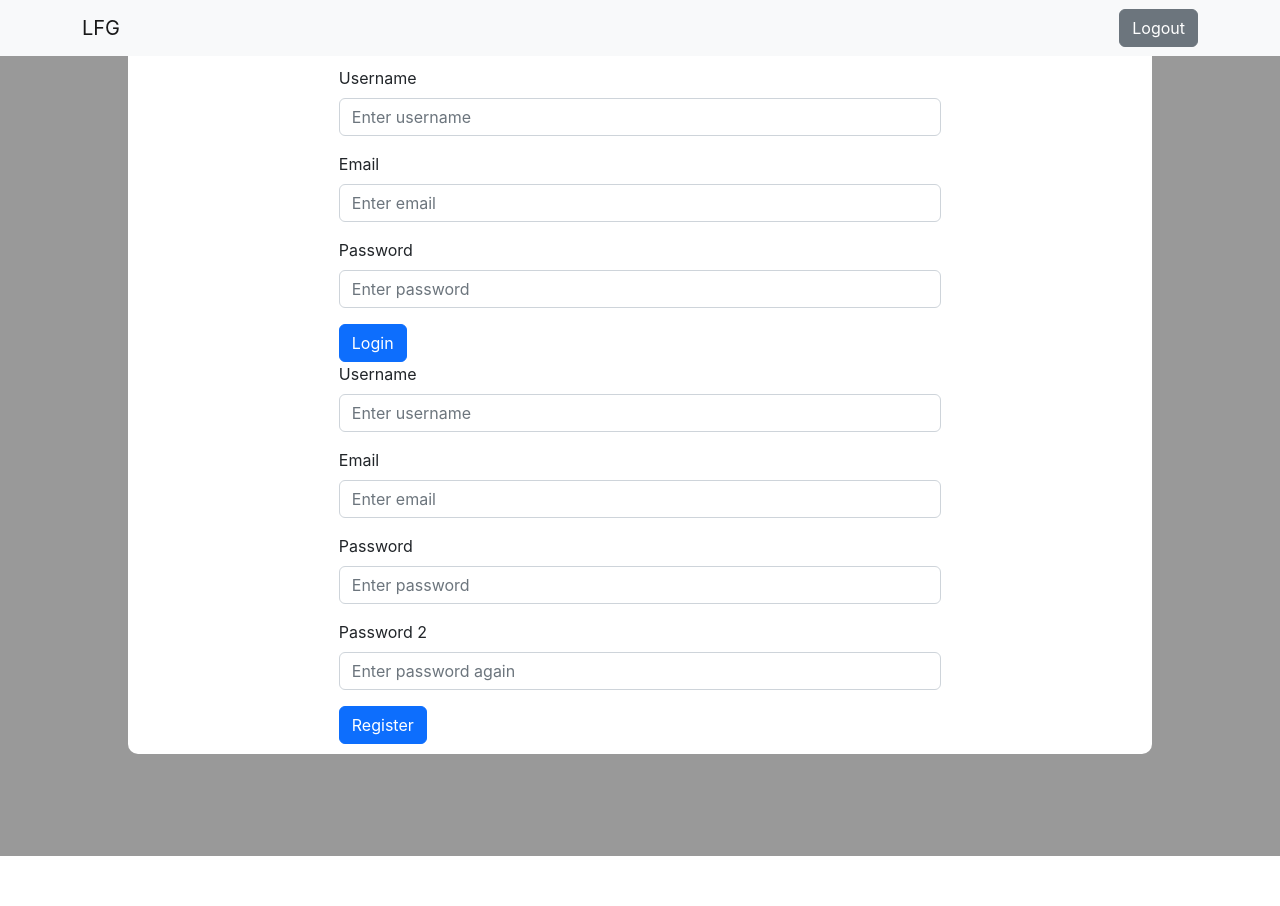
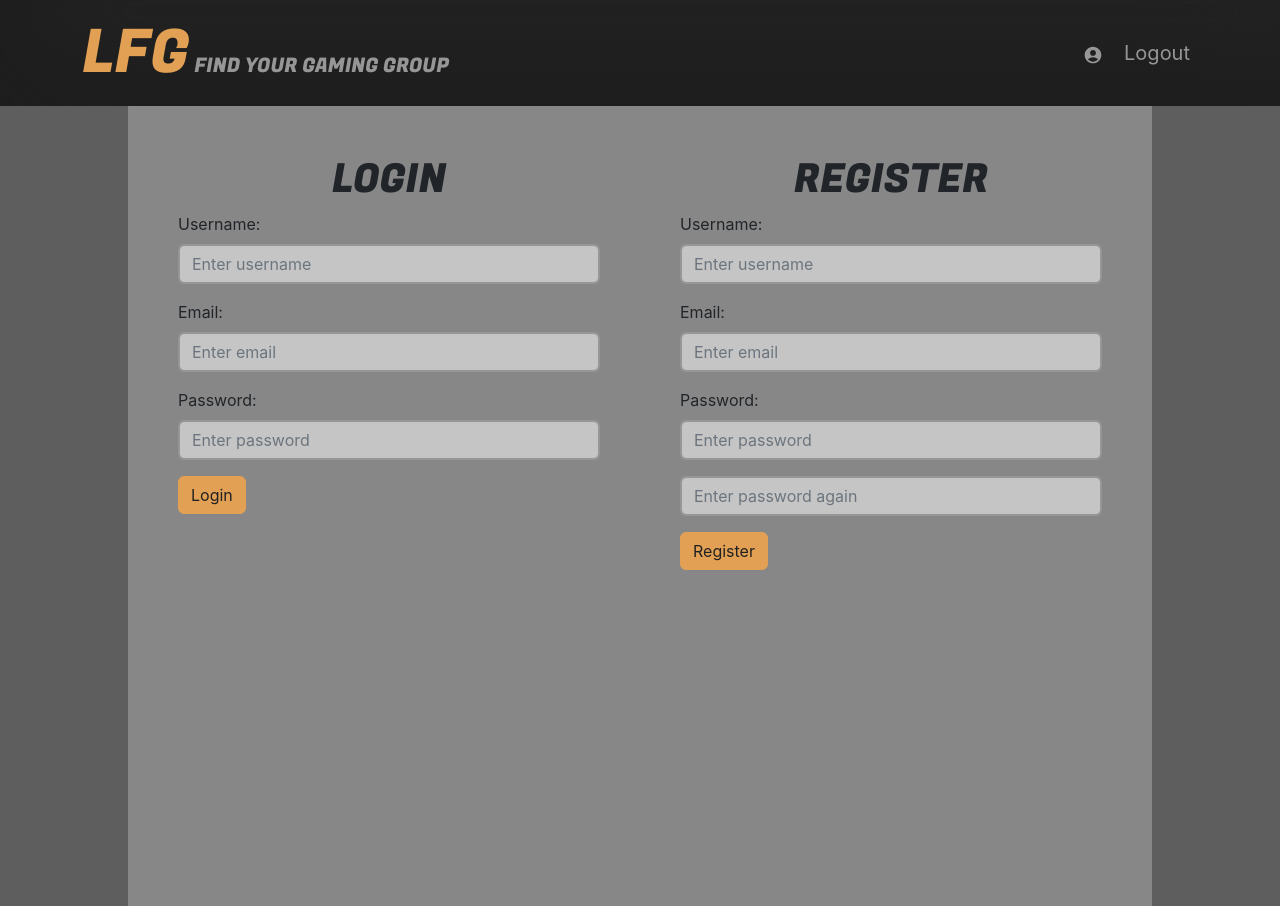
Before and after one commit to matthew-woodington/django_chat_app, a React (Create React App) app in the folder frontend/static/: page / in a window 1280 px wide. Before the commit the page ends 856 px from the top, so only its background shows below. Built offline with nearby package versions, Linux system fonts and the light colour scheme.

Commit message:
refactors and adds full styling

```diff
--- a/frontend/static/src/App.css
+++ b/frontend/static/src/App.css
@@ -1,9 +1,45 @@
+@import url('https://fonts.googleapis.com/css2?family=Audiowide&family=Fugaz+One&display=swap');
+
 .app {
   display: flex;
   align-items: flex-start;
   justify-content: center;
-  background-color: #999999;
+  background-color: #5e5e5e;
   min-height: 100vh;
+}
+
+.title {
+  font-family: 'Fugaz One', Arial, Helvetica, sans-serif;
+  font-size: 60px;
+  color: #e2a055;
+  margin-right: 5px;
+}
+
+.title:hover {
+  color: #e2a055;
+}
+
+.subtitle {
+  text-transform: uppercase;
+  font-family: 'Fugaz One', Arial, Helvetica, sans-serif;
+  color: #969696;
+}
+
+.subtitle:hover {
+  color: #969696;
+}
+
+.username, .logout {
+  color: #969696;
+  font-size: 20px;
+}
+
+.user-icon {
+  margin-right: 5px;
+}
+
+.username:hover, .logout:hover {
+  color: #e2a055;
 }
 
 .list {
@@ -11,26 +47,56 @@
   padding: 0;
 }
 
+.submit {
+  border: 1px solid #e2a055;
+  background-color: #e2a055;
+  color: #212121;
+}
+
+.submit:hover {
+  border: 1px solid #e27d0a;
+  background-color: #e27d0a;
+  color: #fff;
+}
+
+.input {
+  background-color: #c5c5c5;
+  border: 2px solid #969696;
+}
+
+.nav {
+  border-radius: 0px;
+  background: #212121;
+  box-shadow: inset 42px -42px 84px #1e1e1e,
+            inset -42px 42px 84px #242424;
+}
+
 .main {
   width: 80%;
+  min-height: 100vh;
   display: flex;
   justify-content: center;
-  border-bottom-left-radius: 10px;
-  border-bottom-right-radius: 10px;
   padding: 10px;
-  background-color: #fff;
+  background-color: #878787;
 }
 
 .user-login {
-  width: 60%;
+  width: 100%;
   display: flex;
-  flex-direction: column;
+  flex-direction: row;
   justify-content: space-between;
-  align-items: center;
+  align-items: flex-start;
 }
 
 .login-form, .register-form {
   width: 100%;
+  margin: 40px;
+}
+
+.login-title {
+  font-family: 'Fugaz One', Arial, Helvetica, sans-serif;
+  text-transform: uppercase;
+  text-align: center;
 }
 
 .rooms {
@@ -41,7 +107,7 @@
   flex-direction: column;
   padding: 10px;
   margin: 0;
-  background-color: #fff;
+  background-color: #878787;
 }
 
 .room-li {
@@ -50,8 +116,22 @@
 
 .room-button {
   width: 100%;
-  border: none;
+  border: solid 1px #212121;
+  margin-bottom: 5px;
+  color: #212121;
 }
+
+.room-button:hover {
+  background-color: #e2a055;
+  border-color: #e2a055;
+}
+
+.new-room-button {
+  width: 100%;
+  color: #212121;
+  margin-bottom: 5px;
+}
+
 
 .add-room-input {
   margin-bottom: 5px;
@@ -60,14 +140,16 @@
 .send-recieve {
   width: 80%;
   padding: 10px 0 0 0;
-  background-color: #999999;
-  border-radius: 5px;
+  border-radius: 0px;
+  background: #5e5e5e;
+  box-shadow: inset 42px -42px 84px #565656,
+            inset -42px 42px 84px #666666;
 }
 
 .message {
   margin: 10px;
   border-radius: 10px;
-  background-color: #f3f6f4;
+  background-color: #e2a055;
   padding: 10px;
 }
 
@@ -83,9 +165,9 @@
 
 .messeger {
   width: 100%;
-  padding: 0 10px 10px 10px;
-  background-color: #fff;
-  position: relative;
+  padding: 0 10px 30px 10px;
+  background-color: #878787;
+  position: sticky;
   bottom: 0;
 }
 
@@ -94,7 +176,7 @@
 }
 
 .padding {
-  min-height: 200px;
+  min-height: 100vh;
 }
 
 .trash {
@@ -104,6 +186,20 @@
 @media (max-width: 956px) {
   .main {
     flex-direction: column;
+    align-items: center;
+  }
+
+  .user-login {
+    flex-direction: column;
+    width: 90%;
+  }
+
+  .login-form, .register-form {
+    margin: 0;
+  }
+
+  .register-form {
+    margin-top: 20px;
   }
 
   .rooms {
@@ -112,6 +208,12 @@
 
   .send-recieve {
     width: 100%;
+  }
+}
+
+@media (max-width: 780px) {
+  .subtitle {
+    display: none;
   }
 }
 
--- a/frontend/static/src/App.js
+++ b/frontend/static/src/App.js
@@ -5,23 +5,53 @@ import UserLogin from "./components/Login/UserLogin";
 import ChatApp from "./components/MainApp/ChatApp";
 import Container from 'react-bootstrap/Container';
 import Navbar from 'react-bootstrap/Navbar';
-import Button from 'react-bootstrap/Button';
+import Nav from 'react-bootstrap/Nav';
+import { MdAccountCircle } from 'react-icons/md'
 
 function App() {
   const [auth, setAuth] = useState(!!Cookies.get("Authorization"));
-  // const [user, setUser] = useState('')
+  const [user, setUser] = useState('')
+
+  const handleError = (err) => {
+    console.warn(err);
+  };
+
+  const logoutUser = async (e) => {
+    e.preventDefault();
+    const options = {
+      method: "POST",
+      headers: {
+        "Content-Type": "application/json",
+        "X-CSRFToken": Cookies.get("csrftoken"),
+      },
+    };
+
+    const response = await fetch("/dj-rest-auth/logout/", options).catch(handleError);
+    if (!response.ok) {
+      throw new Error("Network response was not OK");
+    } else {
+      Cookies.remove("Authorization");
+      setAuth(false);
+    }
+  };
 
   return (
   <>
-    <Navbar bg="light">
+    <Navbar className="nav">
         <Container>
-            <Navbar.Brand href="#home">LFG</Navbar.Brand>
-            <Button variant="secondary">Logout</Button>
+          <div>
+            <Navbar.Brand href="#home" className="title">LFG</Navbar.Brand>
+            <Navbar.Brand className="subtitle">Find your gaming group</Navbar.Brand>
+          </div>
+          <Nav className="links">
+            <Nav.Link className="username"><MdAccountCircle className="user-icon"/>{user}</Nav.Link>
+            <Nav.Link className="logout" onClick={logoutUser}>Logout</Nav.Link>
+          </Nav>
         </Container>
     </Navbar>
     <section className="app">
       <div className="main">
-        {auth ? <ChatApp/> : <UserLogin setAuth={setAuth} />}
+        {auth ? <ChatApp user={user}/> : <UserLogin setAuth={setAuth} setUser={setUser} />}
       </div>
     </section>
   </>
--- a/frontend/static/src/components/Login/LoginForm.js
+++ b/frontend/static/src/components/Login/LoginForm.js
@@ -24,8 +24,8 @@ function LoginForm(props) {
 
   const handleSubmit = async (e) => {
     e.preventDefault();
-    // props.setUser(state.username)
-    // console.log(state.username)
+    props.setUser(state.username);
+    console.log(state.username);
     const options = {
       method: "POST",
       headers: {
@@ -48,9 +48,11 @@ function LoginForm(props) {
   return (
     <div className="login-form">
       <Form onSubmit={handleSubmit}>
+        <h1 className="login-title">Login</h1>
         <Form.Group className="mb-3" controlId="username">
-          <Form.Label>Username</Form.Label>
+          <Form.Label>Username:</Form.Label>
           <Form.Control
+            className="input"
             type="text"
             placeholder="Enter username"
             value={state.username}
@@ -60,8 +62,9 @@ function LoginForm(props) {
           />
         </Form.Group>
         <Form.Group className="mb-3" controlId="email">
-          <Form.Label>Email</Form.Label>
+          <Form.Label>Email:</Form.Label>
           <Form.Control
+            className="input"
             type="email"
             placeholder="Enter email"
             value={state.email}
@@ -71,8 +74,9 @@ function LoginForm(props) {
           />
         </Form.Group>
         <Form.Group className="mb-3" controlId="password">
-          <Form.Label>Password</Form.Label>
+          <Form.Label>Password:</Form.Label>
           <Form.Control
+            className="input"
             type="password"
             placeholder="Enter password"
             value={state.password}
@@ -81,7 +85,7 @@ function LoginForm(props) {
             name="password"
           />
         </Form.Group>
-        <Button variant="primary" type="submit">
+        <Button className="submit" variant="primary" type="submit">
           Login
         </Button>
       </Form>
--- a/frontend/static/src/components/Login/RegisterForm.js
+++ b/frontend/static/src/components/Login/RegisterForm.js
@@ -57,9 +57,11 @@ function RegisterForm(props) {
   return (
     <div className="register-form">
       <Form onSubmit={checkEqualPass}>
+        <h1 className="login-title">Register</h1>
         <Form.Group className="mb-3" controlId="usernameReg">
-          <Form.Label>Username</Form.Label>
+          <Form.Label>Username:</Form.Label>
           <Form.Control
+            className="input"
             type="text"
             placeholder="Enter username"
             value={stateReg.username}
@@ -69,8 +71,9 @@ function RegisterForm(props) {
           />
         </Form.Group>
         <Form.Group className="mb-3" controlId="emailReg">
-          <Form.Label>Email</Form.Label>
+          <Form.Label>Email:</Form.Label>
           <Form.Control
+            className="input"
             type="email"
             placeholder="Enter email"
             value={stateReg.email}
@@ -80,8 +83,9 @@ function RegisterForm(props) {
           />
         </Form.Group>
         <Form.Group className="mb-3" controlId="password1">
-          <Form.Label>Password</Form.Label>
+          <Form.Label>Password:</Form.Label>
           <Form.Control
+            className="input"
             type="password"
             placeholder="Enter password"
             value={stateReg.password1}
@@ -91,8 +95,8 @@ function RegisterForm(props) {
           />
         </Form.Group>
         <Form.Group className="mb-3" controlId="password2">
-          <Form.Label>Password 2</Form.Label>
           <Form.Control
+            className="input"
             type="password"
             placeholder="Enter password again"
             value={stateReg.password2}
@@ -101,7 +105,7 @@ function RegisterForm(props) {
             name="password2"
           />
         </Form.Group>
-        <Button variant="primary" type="submit">
+        <Button className="submit" variant="primary" type="submit">
           Register
         </Button>
       </Form>
--- a/frontend/static/src/components/Login/UserLogin.js
+++ b/frontend/static/src/components/Login/UserLogin.js
@@ -4,10 +4,7 @@ import RegisterForm from "./RegisterForm";
 function UserLogin(props) {
   return (
     <div className="user-login">
-      <LoginForm
-        setAuth={props.setAuth}
-        // setUser={props.setUser}
-      />
+      <LoginForm setAuth={props.setAuth} setUser={props.setUser} />
       <RegisterForm setAuth={props.setAuth} />
     </div>
   );
--- a/frontend/static/src/components/MainApp/ChatApp.js
+++ b/frontend/static/src/components/MainApp/ChatApp.js
@@ -84,19 +84,19 @@ function ChatApp(props) {
                     <Form.Group className="new-room" controlId="enterRoom">
                         <Form.Label></Form.Label>
                         <Form.Control
-                            className="add-room-input"
+                            className="add-room-input input"
                             type="text"
                             placeholder="Room name..."
                             required
                             value={name}
                             onChange={(e) => setName(e.target.value)}
                             />
-                        <Button variant="primary" className="room-button" type="submit">Add New Room</Button>
+                        <Button variant="primary" className="new-room-button submit" type="submit">Add New Room</Button>
                     </Form.Group>
                 </Form>
             </li>
         </ul>
-        <Messages filter={filter} activeRoom={activeRoom}/>
+        <Messages filter={filter} activeRoom={activeRoom} user={props.user}/>
     </>
   );
 }
--- a/frontend/static/src/components/MainApp/Messages.js
+++ b/frontend/static/src/components/MainApp/Messages.js
@@ -14,7 +14,7 @@ function Messages(props) {
   };
 
   const getMessages = useCallback(async () => {
-    const response = await fetch(`/api_v1/chats`).catch(handleError);
+    const response = await fetch(`/api_v1/chats/`).catch(handleError);
     if (!response.ok) {
       throw new Error("Network response was not OK");
     } else {
@@ -52,7 +52,8 @@ function Messages(props) {
     } else {
       const data = await response.json();
       console.log(data);
-      getMessages()
+    //   getMessages()
+      setMessages([...messages, data])
       setText('')
     }
   };
@@ -63,20 +64,17 @@ function Messages(props) {
       headers: {
         'X-CSRFToken': Cookies.get('csrftoken'),
       },
-  });
-  const data = await response.json();
-  console.log(data);
-//   const index = messages.findIndex((message) => message.id === id);
-//   const updatedMessages = [...messages]
-//   updatedMessages.splice(index, 1)
-//   setMessages(updatedMessages);
-  getMessages()
+    });
+    const index = messages.findIndex((message) => message.id === id);
+    const updatedMessages = [...messages]
+    updatedMessages.splice(index, 1)
+    setMessages(updatedMessages);
   }
 
 
   const messageList = messages
     .filter((message) => props.filter ? message.room === props.filter : message)
-    .map((message) => <MessageItem key={message.id} message={message} deleteMessage={deleteMessage}/>);
+    .map((message) => <MessageItem key={message.id} message={message} deleteMessage={deleteMessage} user={props.user}/>);
 
   return (
     <div className="send-recieve">
@@ -88,6 +86,7 @@ function Messages(props) {
                 <Form.Group className="col-sm-10 col-12 text-input" controlId="message">
                     <Form.Label></Form.Label>
                     <Form.Control
+                        className="input"
                         required
                         placeholder="Message"
                         type="text"
@@ -95,7 +94,7 @@ function Messages(props) {
                         onChange={(e) => setText(e.target.value)} />
                 </Form.Group>
                 <div className="button-container col-sm-2 col-12">
-                    <Button className="send-button" variant="primary" type="submit">
+                    <Button className="send-button submit" variant="primary" type="submit">
                         Send
                     </Button>
                 </div>
```
Also changed, not shown: frontend/static/src/components/MainApp/MessageItem.js (+41 -0 lines), 1 other file (tests, documents, lock files or other folders).
